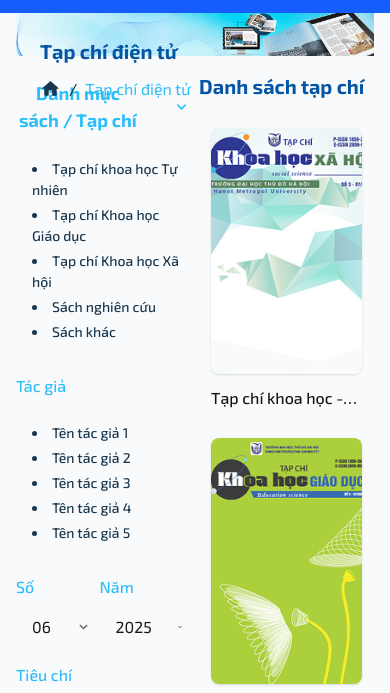
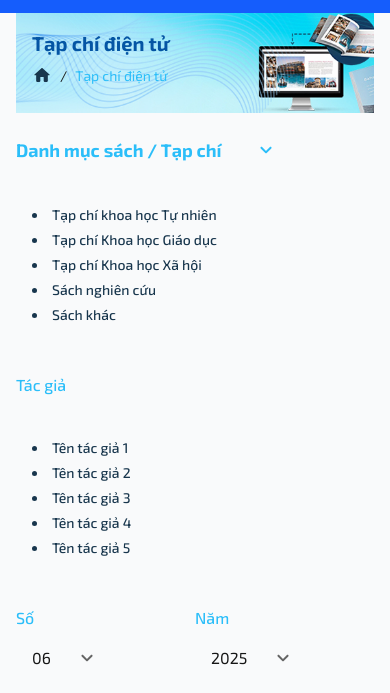
Before and after one commit to k391-X/html_css, a website built with Vite: page index.html in a window 390 px wide. Shown: the part 132-825 px from the top of the page. Built offline with nearby package versions, Linux system fonts and the light colour scheme.

Commit message:
giao dien mobile tap chi dien tu

```diff
--- a/src/custom.css
+++ b/src/custom.css
@@ -89,3 +89,23 @@
 .custom-link-underline:hover::after {
   width: 100%;
 }
+
+.list-hover-div {
+  color: #18364D; /* màu mặc định */
+  transition: color 0.3s ease; /* mượt khi hover */
+  cursor: pointer; /* nếu muốn con trỏ thay đổi */
+}
+
+.list-hover-div:hover {
+  color: #0D8ECF; /* màu khi hover */
+}
+
+.list-hover li {
+  color: #18364D; /* màu mặc định */
+  transition: color 0.3s ease; /* mượt khi hover */
+  cursor: pointer; /* nếu muốn con trỏ thay đổi */
+}
+
+.list-hover li:hover {
+  color: #0D8ECF; /* màu khi hover */
+}
--- a/src/pages/NewsList/components/tag_01_tap_chi_dien_tu.js
+++ b/src/pages/NewsList/components/tag_01_tap_chi_dien_tu.js
@@ -21,7 +21,7 @@
             </div>
         </div>
         <div class="flex py-6 pl-4">
-            <ul class="list-disc list-inside space-y-1 text-[#18364D] text-left text-[14px] font-[500]">
+            <ul class="list-disc list-inside space-y-1 text-[#18364D] text-left text-[14px] font-[500] list-hover">
                 <li>Tạp chí khoa học Tự nhiên</li>
                 <li>Tạp chí Khoa học Giáo dục</li>
                 <li>Tạp chí Khoa học Xã hội</li>
@@ -38,7 +38,7 @@
         </div>
 
         <div class="flex py-6 pl-4">
-            <ul class="list-disc list-inside space-y-1 text-[#18364D] text-left text-[14px] font-[500]">
+            <ul class="list-disc list-inside space-y-1 text-[#18364D] text-left text-[14px] font-[500] list-hover">
                 <li>Tên tác giả 1</li>
                 <li>Tên tác giả 2</li>
                 <li>Tên tác giả 3</li>
@@ -97,7 +97,7 @@
         </div>
 
         <div class="py-6">
-            <div class="flex items-center">
+            <div class="flex items-center list-hover-div">
                 <img
                     src="${visibility}"
                     alt="demo"
@@ -108,7 +108,7 @@
                 </div>
             </div>
 
-            <div class="flex items-center mt-4">
+            <div class="flex items-center mt-4 list-hover-div">
                 <img
                     src="${shopping_cart_black}"
                     alt="demo"
@@ -119,7 +119,7 @@
                 </div>
             </div>
 
-            <div class="flex items-center mt-4">
+            <div class="flex items-center mt-4 list-hover-div">
                 <div class="relative">
                     <img
                         src="${contact}"
--- a/src/pages/NewsList/index.js
+++ b/src/pages/NewsList/index.js
@@ -5,60 +5,59 @@
 
 export default function NewsList() {
   return `
-    <main class="md:flex-row min-h-screen gap-4 px-4 pb-4 w-full">
+    <main class="min-h-screen px-4 pb-4">
 
-      <!-- Phần thanh điều hướng - Ngay dưới header -->
-      <div class="relative">
-        <!-- Banner lớn phía sau -->
-        <div class="w-full">
+      <!-- Banner lớn với overlay text -->
+      <div class="relative w-full">
         <img
           src="${Banner}"
-            alt="demo"
-            class=""
+          alt="Banner"
+          class="w-full min-h-[100px] object-cover"
         />
-        </div>
-        <div class="absolute z-10 top-0 left-6">
-          <div class="flex justify-start mt-6">
-            <span class="font-[700] text-xl md:text-[28px] text-[#0455A4]">
+
+        <!-- Overlay text -->
+        <div class="absolute inset-0 flex flex-col justify-start p-4 md:p-6 z-10 top-0 left-0">
+          <!-- Tiêu đề -->
+          <span class="font-[700] text-xl md:text-[28px] text-[#0455A4] text-left">
             Tạp chí điện tử
           </span>
-          </div>
-          <div class="w-full h-[2rem] flex items-center mt-3 h-full">
+
+          <!-- Breadcrumb -->
+          <div class="flex items-center mt-2 text-[14px] md:text-[16px]">
             <img
               src="${HomeIcon}"
-              alt="demo"
-              class="cursor-pointer"
+              alt="Home"
+              class="w-5 h-5 md:w-6 md:h-6 cursor-pointer"
             />
-
-            <div class="px-[8px]">/</div>
-
-            <div class="text-[#2BBEF9]"> Tạp chí điện tử </div>
+            <span class="px-2">/</span>
+            <span class="text-[#2BBEF9]">Tạp chí điện tử</span>
           </div>
         </div>
       </div>
 
-      <div class="flex mt-4">
-        <!-- Cột trái 30% trên desktop -->
-        <div class="w-full md:w-[30%] flex flex-col gap-4 overflow-y-auto pr-4">
-          <div>
+      <!-- Main content: 2 cột responsive -->
+      <div class="flex flex-col md:flex-row mt-4 gap-4">
+
+        <!-- Cột trái: Tag01 -->
+        <div class="w-full md:w-[30%] flex flex-col gap-4 overflow-y-auto pr-0 md:pr-4">
           ${Tag01()}
         </div>
-        </div>
 
-        <!-- Cột phải 70% trên desktop -->
+        <!-- Cột phải: Tag02 -->
         <div class="w-full md:w-[70%] flex flex-col gap-4 overflow-y-auto">
-            <div class="flex flex-col gap-4 overflow-y-auto">
-                <!-- Tiêu đề -->
-                <div class="flex justify-start">
+          <!-- Tiêu đề danh sách -->
+          <div class="flex flex-col gap-2">
             <span class="font-bold text-xl md:text-[28px] text-[#0455A4]">
               Danh sách tạp chí
             </span>
           </div>
-            </div>
+
+          <!-- Nội dung Tag02 -->
           <div>
             ${Tag02()}
           </div>
         </div>
+
       </div>
     </main>
   `;
```
Lines whose indentation alone changed are shown as unchanged.
